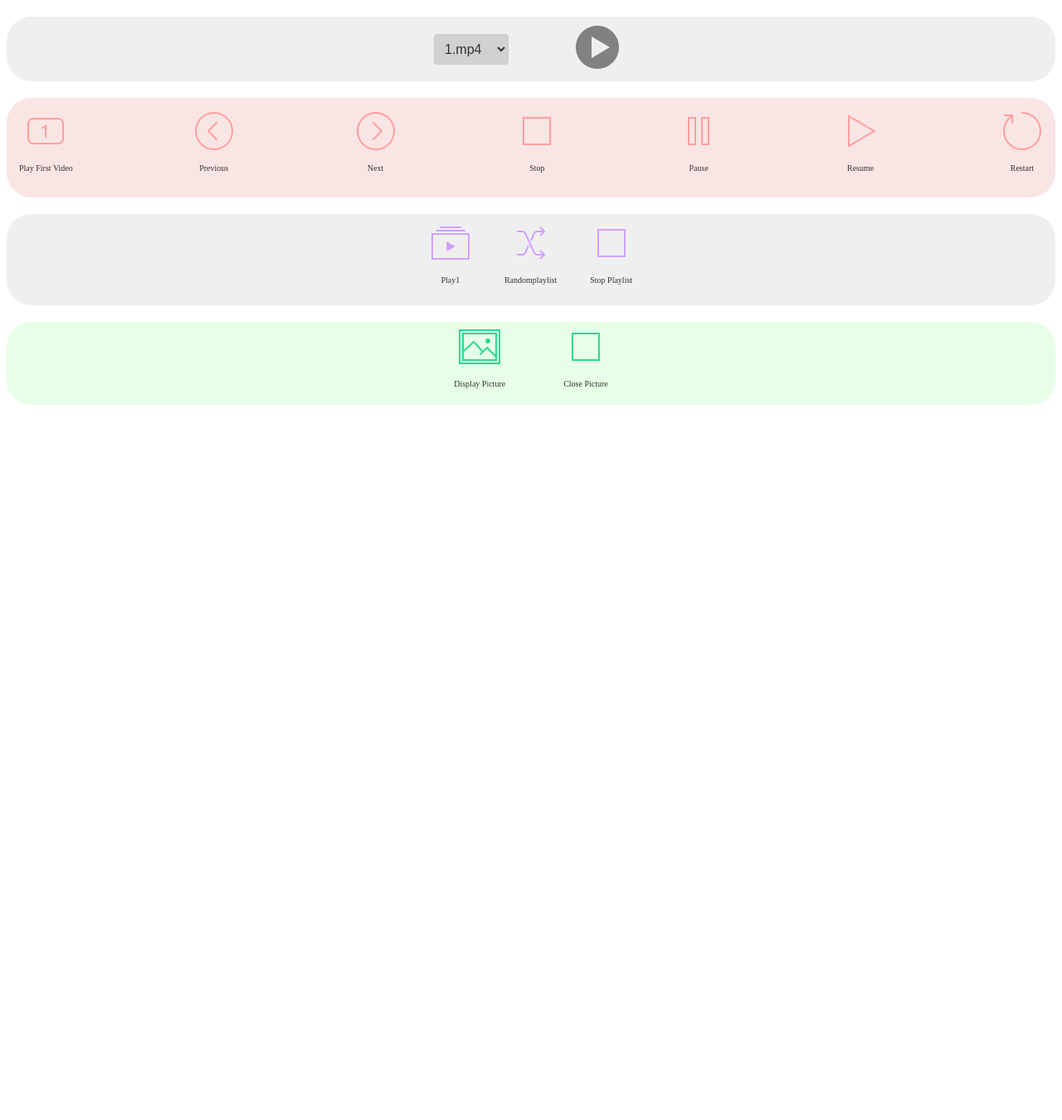
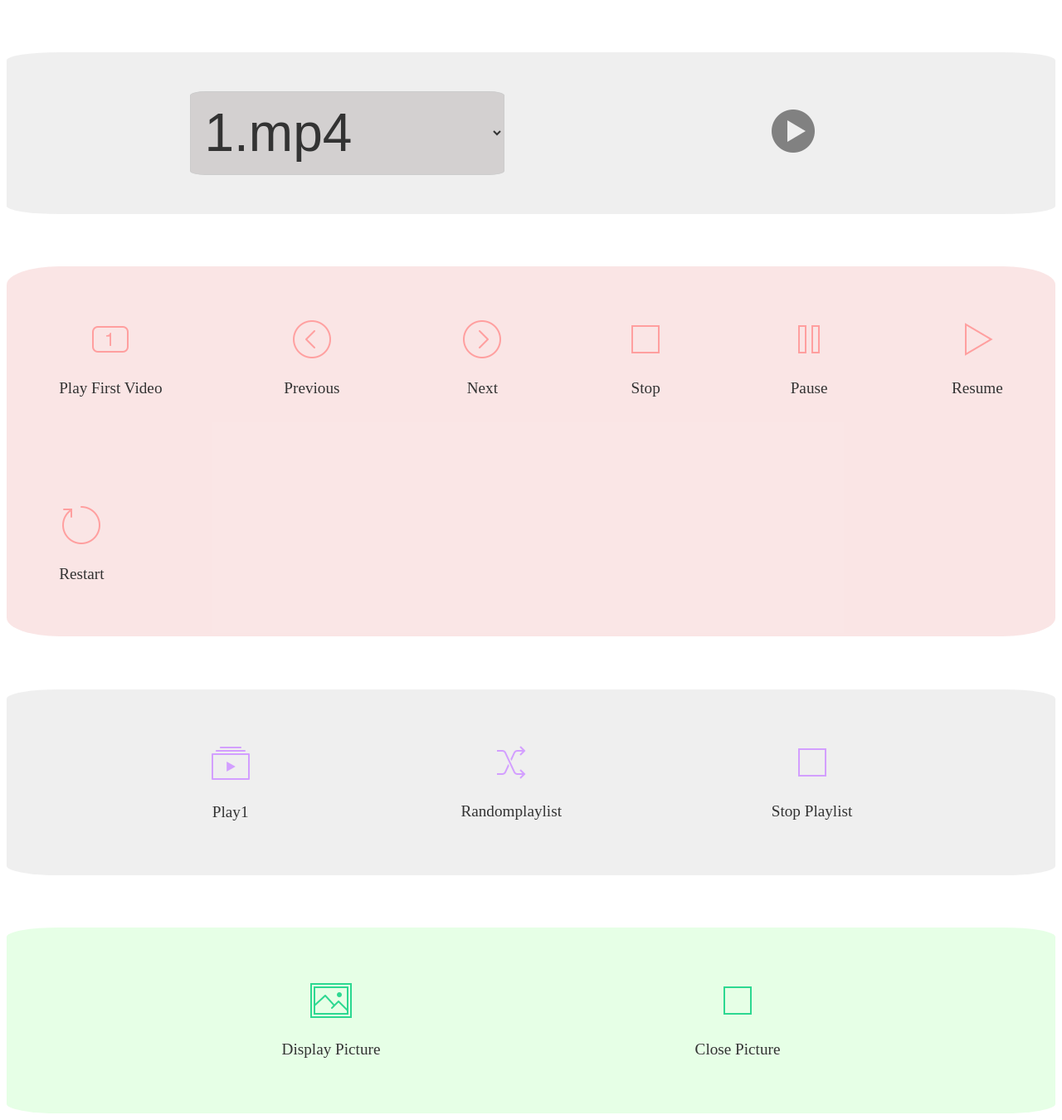
Before and after one commit to sebscontento/cvlcAPI-flask-frontend, a Flask app: page / in a window 1280 px wide. Shown: the whole page at 83% size. Before the commit the page ends 488 px from the top, so only its background shows below. Run offline with Flask 3, Linux system fonts and the light colour scheme.

Commit message:
changed CSS to % from px, and saved a copy of old css

```diff
--- a/static/styles.css
+++ b/static/styles.css
@@ -1,85 +1,86 @@
+/* CSS with percentage */
+
+
 .select-container {
     display: flex;
     align-items: center; /* Align items vertically */
     justify-content: center;
-    gap: 70px; /* Add some space between flex items */
-    margin-top: 20px;
-    margin-bottom: 20px; /* Increase margin between select menu and play button */
-    background-color:hsla(0,0%,40%,0.1);
-    border-radius: 30px; /* Adjust the value as per your preference for rounded corners */
+    gap: 20%; /* Add some space between flex items */
+    margin-top: 5%;
+    margin-bottom: 5%; /* Increase margin between select menu and play button */
+    background-color: hsla(0, 0%, 40%, 0.1);
+    border-radius: 5%; /* Adjust the value as per your preference for rounded corners */
     overflow: hidden; /* This ensures that child elements don't overflow the rounded corners */
 }
 
 .selectbutton {
-    margin: 5px; /* Add margin between buttons */
+    margin: 5%; /* Add margin between buttons */
 }
+
 .button-container {
     display: flex;
     justify-content: space-between; /* Adjust as per your preference */
     flex-wrap: wrap; /* Allow items to wrap to the next line if there's not enough space */
-    margin-bottom: 20px; /* Increase margin between select menu and play button */
+    margin-bottom: 5%; /* Increase margin between select menu and play button */
     background-color: hsla(0, 100%, 40%, 0.1);
-    border-radius: 30px; /* Adjust the value as per your preference for rounded corners */
+    border-radius: 5%; /* Adjust the value as per your preference for rounded corners */
     overflow: hidden; /* This ensures that child elements don't overflow the rounded corners */
-
 }
 
 .mainbutton {
     text-align: center; /* Center align the text */
-    margin: 15px; /* Add margin between buttons */
+    margin: 5%; /* Add margin between buttons */
 }
 
 .shuffle-container {
     display: flex;
     align-items: center; /* Align items vertically */
     justify-content: center;
-    gap: 20px; /* Add some space between flex items */
-    margin-bottom: 20px; /* Increase margin between select menu and play button */
+    gap: 10%; /* Add some space between flex items */
+    margin-bottom: 5%; /* Increase margin between select menu and play button */
     flex-wrap: wrap; /* Allow items to wrap to the next line if there's not enough space */
-    background-color:hsla(0,0%,40%,0.1);
-    border-radius: 30px; /* Adjust the value as per your preference for rounded corners */
+    background-color: hsla(0, 0%, 40%, 0.1);
+    border-radius: 5%; /* Adjust the value as per your preference for rounded corners */
     overflow: hidden; /* This ensures that child elements don't overflow the rounded corners */
 }
 
 .shufflebutton {
     text-align: center; /* Center align the text */
-    margin: 10px; /* Add margin between buttons */
+    margin: 5%; /* Add margin between buttons */
 }
-
 
 .picture-container {
     display: flex;
     align-items: center; /* Align items vertically */
     justify-content: center;
-    gap: 60px; /* Add some space between flex items */
-    background-color:hsl(120,100%,95%);
-    border-radius: 30px; /* Adjust the value as per your preference for rounded corners */
+    gap: 20%; /* Add some space between flex items */
+    background-color: hsl(120, 100%, 95%);
+    border-radius: 5%; /* Adjust the value as per your preference for rounded corners */
     overflow: hidden; /* This ensures that child elements don't overflow the rounded corners */
 }
 
 .picbutton {
     text-align: center; /* Center align the text */
-    margin: 5px; /* Add margin between buttons */
+    margin: 5%; /* Add margin between buttons */
 }
-
 
 .button img {
     transition: transform 0.2s ease-in-out;
 }
 
 p {
-    font-size: 10px; /* Set the font size */
+    font-size: 1.5vw; /* Set the font size relative to the viewport width */
     color: #333; /* Set the text color */
-    margin-bottom: 15px; /* Set the bottom margin */
+    margin-bottom: 2%; /* Set the bottom margin */
     /* Add more styles as needed */
 }
 
 #videoSelect {
-width: 90px; /* Set the width of the dropdown */
-padding: 8px; /* Add some padding for better appearance */
+    width: 30%; /* Set the width of the dropdown relative to the parent container */
+    padding: 1%; /* Add some padding for better appearance */
     border: 1px solid #ccc; /* Add a border */
-border-radius: 4px; /* Round the corners */
-font-size: 16px; /* Set the font size */
+    border-radius: 5%; /* Round the corners */
+    font-size: 5vw; /* Set the font size relative to the viewport width */
     background-color: #d3d0d0; /* Set background color */
     color: #333; /* Set text color */
 }
@@ -88,17 +89,15 @@ color: #333; /* Set text color */
     border-color: #999; /* Change border color on hover */
 }
 
-
 /* Style the dropdown arrow */
 #videoSelect::after {
     content: '\25BC'; /* Unicode character for down arrow */
     position: absolute;
     top: 50%;
-right: 10px;
+    right: 1%;
     transform: translateY(-50%);
     pointer-events: none; /* Ensure the arrow doesn't interfere with clicking */
 }
-
 
 /* Apply the animation on touch events for mobile devices */
 @media (hover: none) {
```
Also changed, not shown: static/stylescopy.css (added, +113 -0 lines). Lines whose indentation alone changed are shown as unchanged.
